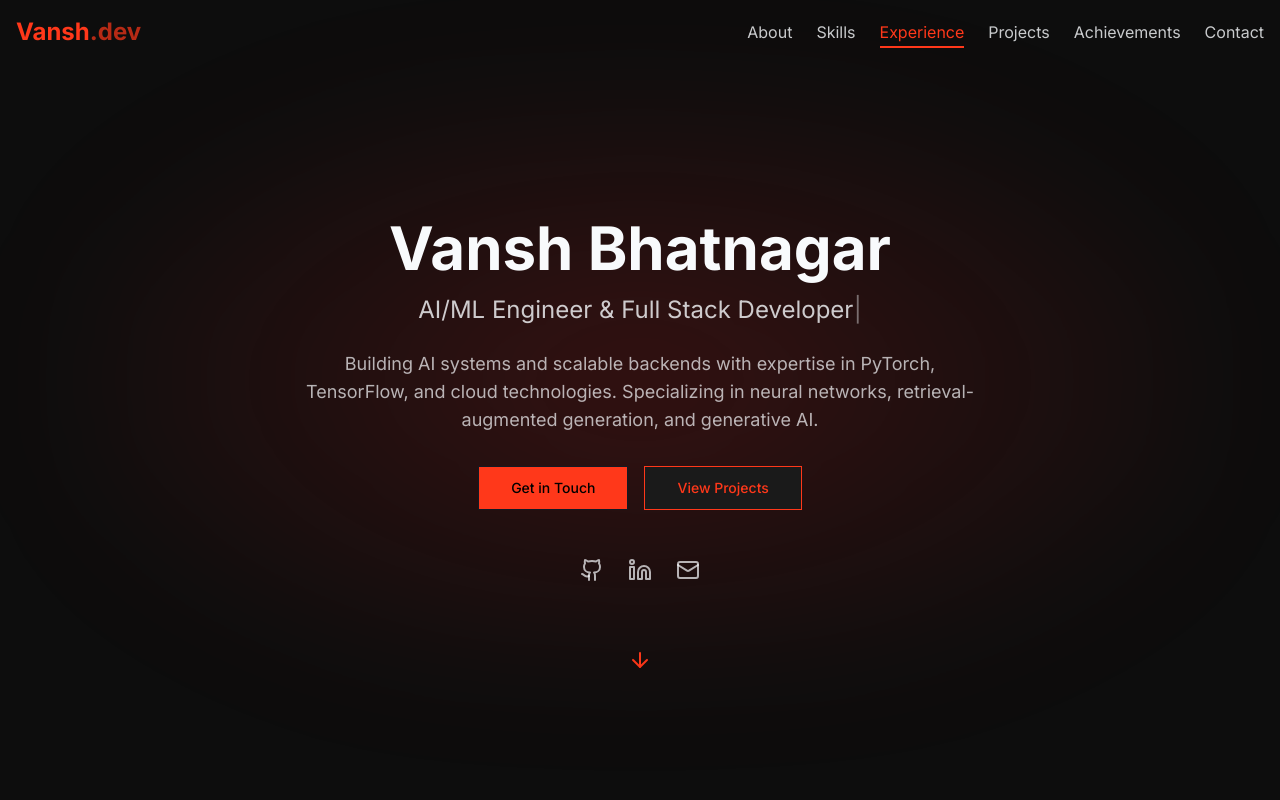
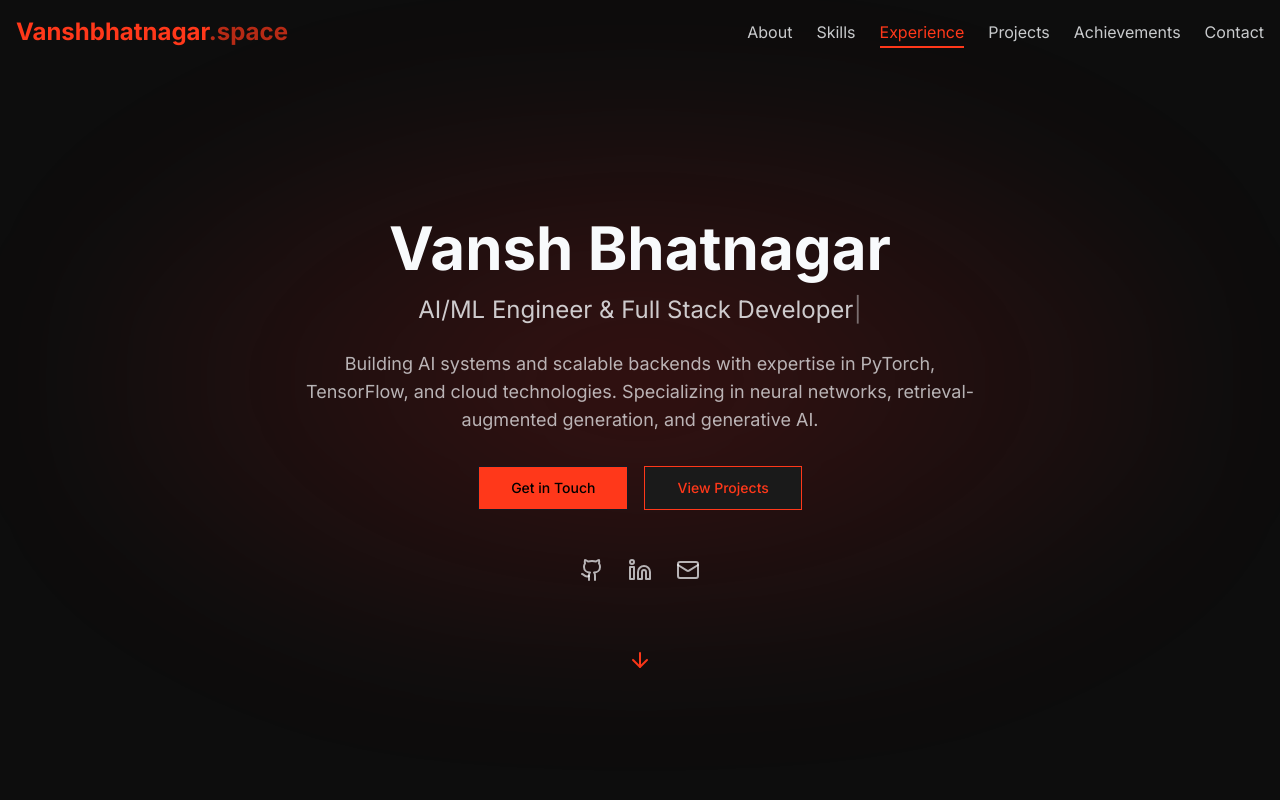
Before and after one commit to Vansh41104/Portfolio-NextJS, a Next.js app: page / in a window 1280 px wide. Shown: the top 800 px of the page. Built offline with nearby package versions, Linux system fonts and the light colour scheme.

Commit message:
Update branding in footer and navbar components to reflect new domain name

```diff
--- a/src/app/components/footer.tsx
+++ b/src/app/components/footer.tsx
@@ -18,7 +18,7 @@ const Footer = () => {
         <div className="flex flex-col md:flex-row justify-between items-center">
           <div className="mb-6 md:mb-0">
             <Link href="/" className="text-2xl font-bold text-primary">
-              Vansh<span className="text-primary/70">.dev</span>
+              Vanshbhatnagar<span className="text-primary/70">.space</span>
             </Link>
             <p className="mt-2 text-foreground/70 max-w-md">
               Full-stack developer and machine learning engineer specializing in AI systems and scalable backends.
--- a/src/app/components/navbar.tsx
+++ b/src/app/components/navbar.tsx
@@ -53,7 +53,7 @@ const Navbar = ({ activeSection, onSectionChange }: NavbarProps) => {
     >
       <div className="container mx-auto px-4 py-4 flex items-center justify-between">
         <Link href="/" className="text-2xl font-bold text-primary" onClick={() => onSectionChange("hero")}>
-          Vansh<span className="text-primary/70">.dev</span>
+          Vanshbhatnagar<span className="text-primary/70">.space</span>
         </Link>
 
         {/* Desktop Navigation */}
```
